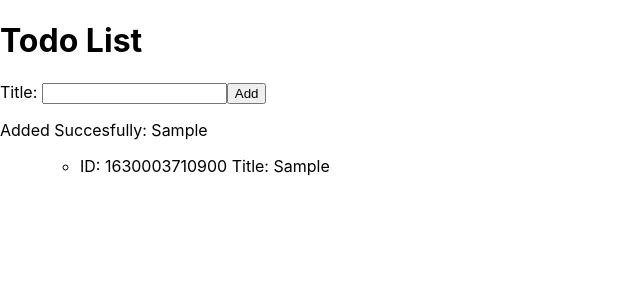
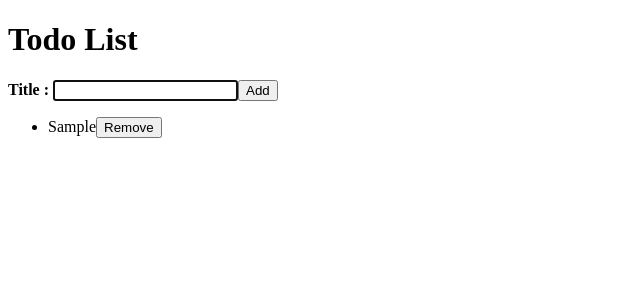
Before and after one commit to Code-the-Dream-School/ctd-react-egret, a React (Create React App) app in the folder application/: page / in a window 1280 px wide. Both pictures are taken after typing "Sample" into the empty fields and a click on the button "Add". Shown: the top 300 px of the page, without its empty margins (0-640 px from the left). Built offline with nearby package versions, Linux system fonts and the light colour scheme.

Commit message:
1.6 lesson is done

```diff
--- a/application/src/AddTodoForm.js
+++ b/application/src/AddTodoForm.js
@@ -1,5 +1,6 @@
 import React from 'react'
 import { useState } from 'react';
+import InputWithLabel from './InputWithLabel';
 
 const AddTodoForm = (props) => {
     const[todoTitle, setTodoTitle] = useState('');
@@ -19,8 +20,12 @@ const AddTodoForm = (props) => {
     return (
         <div>
         <form onSubmit={handleAddTodo}>
-            <label htmlFor="todoTitle" >Title: </label>
-            <input onChange={handleTitleChange} value={todoTitle} type="text" id="todoTitle" name="title"/>
+        <InputWithLabel
+                todoTitle={todoTitle}
+                handleTitleChange={handleTitleChange}
+                isFocused>
+                <strong>Title : </strong>
+                </InputWithLabel>
             <button type="submit">Add</button>
         </form>
         </div>
--- a/application/src/App.js
+++ b/application/src/App.js
@@ -30,17 +30,21 @@ function App() {
     const addTodo = (newTodo) => {
       setTodoList([...todoList, newTodo])
     }
+    function removeTodo(id) {
+      const newList = todoList.filter(
+        (todo) => todo.id !== id
+      )
+      setTodoList(newList)
+
+    }
 
     return (
       <>
-    <div className="Header">
         <header>
           <h1>Todo List</h1>
         </header>
           <AddTodoForm onAddTodo={addTodo} />
-        <p>Added Succesfully: {(todoList.length !==0)? todoList[todoList.length-1].title : null}</p>
-        <TodoList todoList={todoList} />
-    </div>
+          <TodoList todoList={todoList} onRemoveTodo={removeTodo}/>
       </>
     );
   }
--- /dev/null
+++ b/application/src/InputWithLabel.js
@@ -0,0 +1,24 @@
+import React from 'react'
+
+const InputWithLabel = ({todoTitle, type="text", isFocused, handleTitleChange, children }) => {
+
+    const inputRef = React.useRef(null);
+
+    React.useEffect(() => {
+        inputRef.current.focus();
+    });
+
+    return (
+        <>
+            <label htmlFor="todoTitle" >{children}</label>
+            <input
+            type={type}
+            value={todoTitle}
+            onChange={handleTitleChange}
+            ref={inputRef}
+            />
+        </>
+    )
+}
+
+export default InputWithLabel
--- a/application/src/TodoListItem.js
+++ b/application/src/TodoListItem.js
@@ -1,13 +1,13 @@
 import React from 'react';
 
-const TodoListItem = (props) => {
+const TodoListItem = ({todo, onRemoveTodo}) => {
+    console.log(todo)
+
     return (
-        <ul>
-        <li>
-        <span>ID: {props.todo.id} </span>
-        <span>Title: {props.todo.title} </span>
-        </li>
-        </ul>
+           <li>
+             <span>{todo.title}</span>
+             <button type='button' onClick={() => onRemoveTodo(todo.id)}>Remove</button>
+           </li>
     )
 }
 
--- a/application/src/Todolist.js
+++ b/application/src/Todolist.js
@@ -4,12 +4,14 @@ import TodoListItem from './TodoListItem'
 
 
 
-     function TodoList({todoList}){
+     function TodoList({todoList, onRemoveTodo}){
+       console.log(todoList)
       return (
           <div>
                <ul>
           {todoList.map((todo)=>{
-            return <TodoListItem key={todo.id} todo={todo}/>
+            return <TodoListItem key={todo.id} todo={todo} onRemoveTodo={onRemoveTodo}
+            />
           })}
         </ul>
 
--- a/application/src/index.js
+++ b/application/src/index.js
@@ -1,11 +1,8 @@
 import React from 'react';
 import ReactDOM from 'react-dom';
-import './index.css';
 import App from './App';
 
 ReactDOM.render(
-  <React.StrictMode>
-    <App />
-  </React.StrictMode>,
+    <App />,
   document.getElementById('root')
 );
```
Lines whose indentation alone changed are shown as unchanged.
